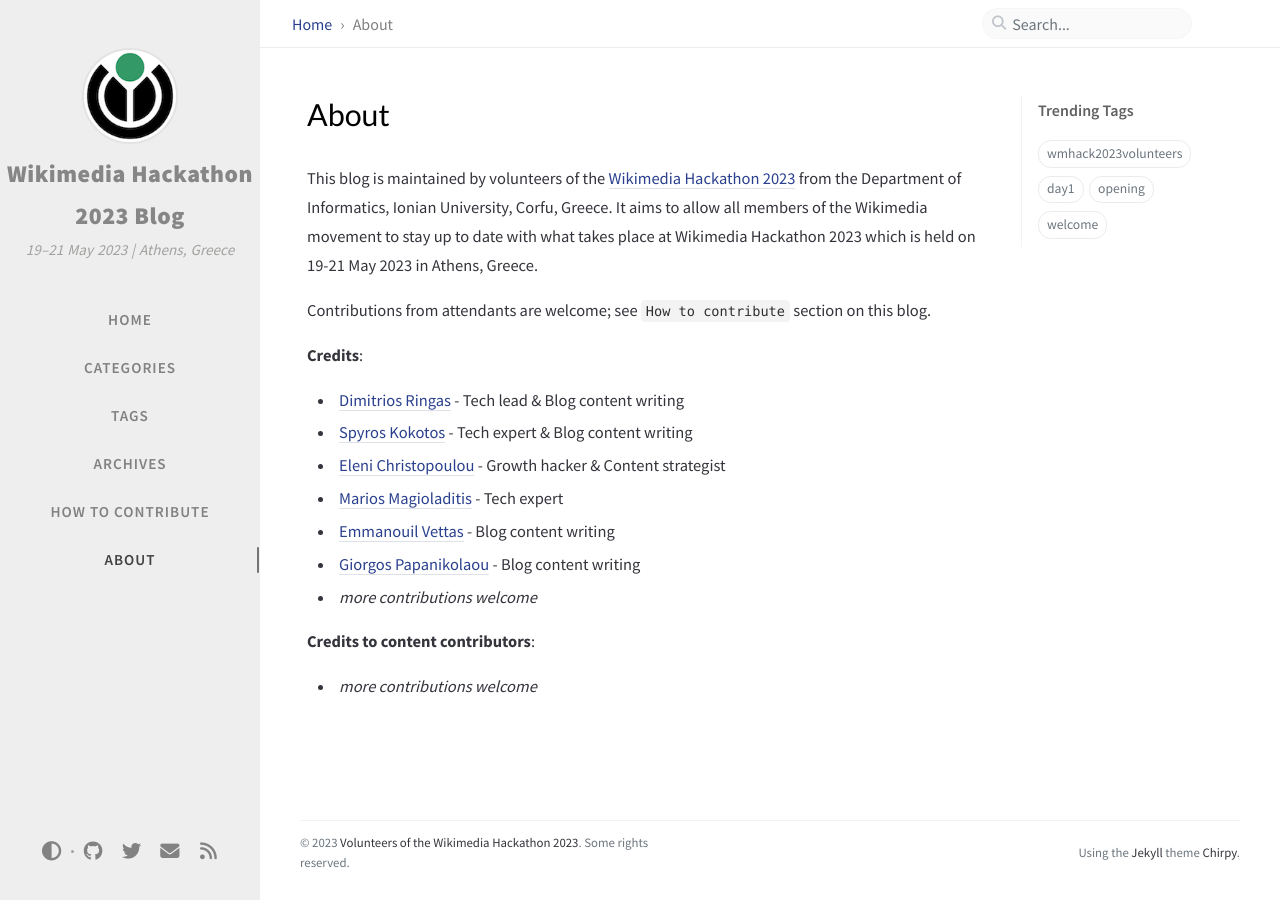
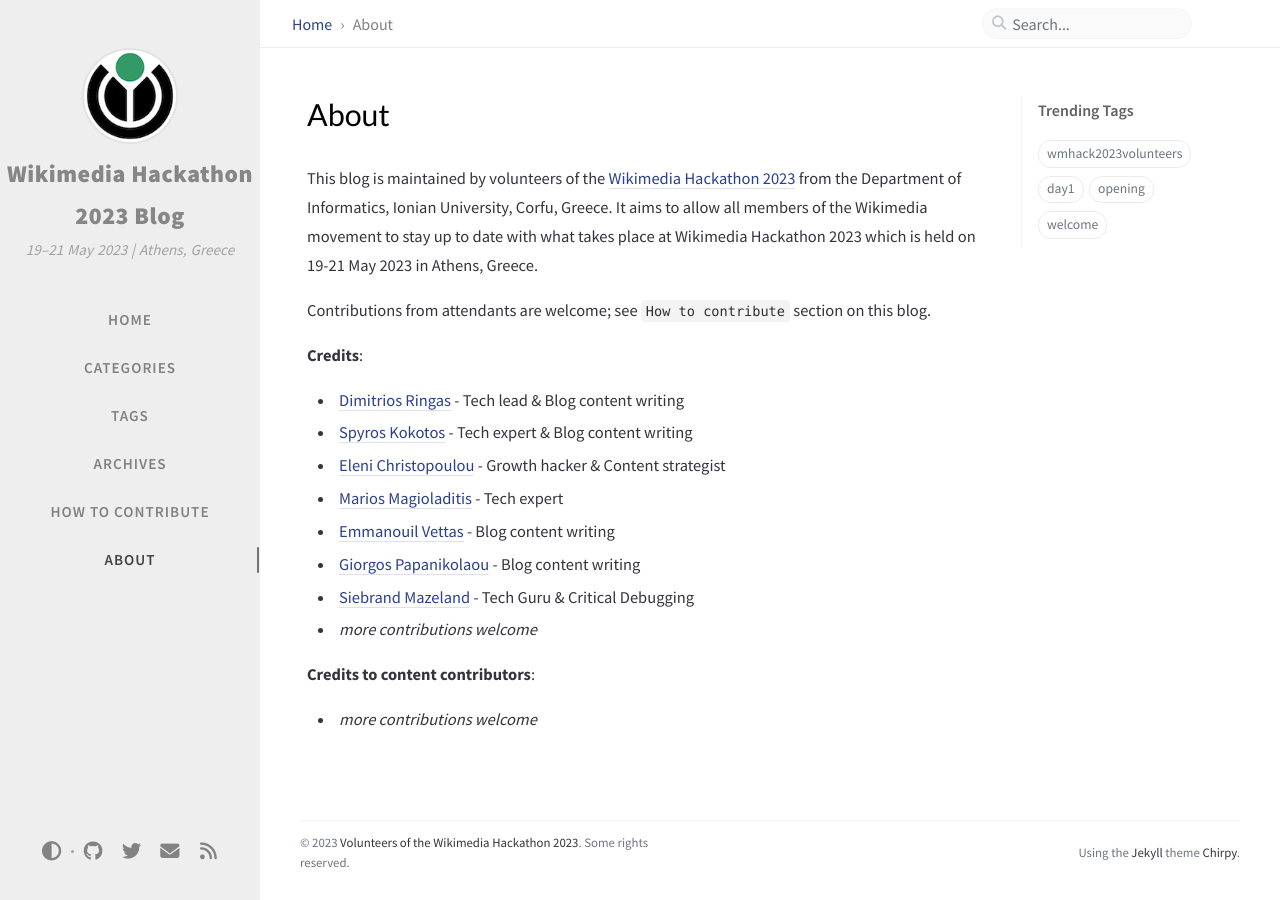
Before and after one commit to wmhack2023/wmhack2023.github.io, a Jekyll site: the page built from _tabs/about.md, in a window 1280 px wide. Built offline with Jekyll 4.4.1, drawn with Linux system fonts in a browser that asks for light colours; comment, search, counter and statistics services are not loaded.

Commit message:
added to contributors list Mr. Siebrand Mazeland

```diff
--- a/_tabs/about.md
+++ b/_tabs/about.md
@@ -17,6 +17,7 @@
 + [Marios Magioladitis](https://github.com/p20magi){:target="_blank"} - Tech expert
 + [Emmanouil Vettas](https://github.com/Mnlsvt){:target="_blank"} - Blog content writing
 + [Giorgos Papanikolaou](https://github.com/p19papa4){:target="_blank"} - Blog content writing
++ [Siebrand Mazeland](https://github.com/siebrand){:target="_blank"} - Tech Guru & Critical Debugging
 + _more contributions welcome_
 
 
```
